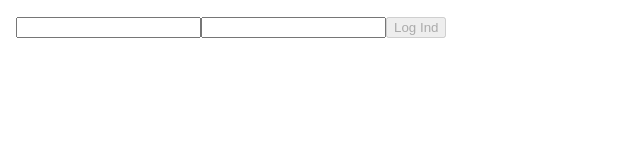
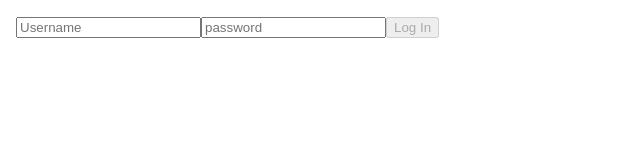
Before and after one commit to jonasholbech/videogallery, a React (Create React App) app: page / in a window 1280 px wide. Shown: the top 160 px of the page, without its empty margins (0-640 px from the left). Built offline with nearby package versions, Linux system fonts and the light colour scheme.

Commit message:
basic validation through browser api

```diff
--- a/src/pages/Login.js
+++ b/src/pages/Login.js
@@ -1,31 +1,35 @@
-import React, { useState, useContext } from "react";
+import React, { useState, useContext, useRef } from "react";
 import { navigate } from "@reach/router";
-
+import styles from "./Login.module.css";
 import { store } from "../modules/store.js";
 import { post } from "../modules/fetch";
 import { url } from "../modules/settings";
 
 export default function Login(props) {
   const [username, setUsername] = useState("");
+  const [userNameHasError, setUsernameHasError] = useState(false);
   const [password, setPassword] = useState("");
+  const [passwordHasError, setPasswordHasError] = useState(false);
   const [errorMessage, setErrorMessage] = useState("");
-  const [canSubmit, setCanSubmit] = useState(false);
+
   const { state, dispatch } = useContext(store);
+  const formRef = useRef(null);
 
+  function checkValidity() {
+    const form = formRef.current;
+    form.elements.submit.disabled = !form.checkValidity();
+  }
   function inputChanged(e) {
     if (e.target.name === "username") {
       setUsername(e.target.value);
     } else if (e.target.name === "password") {
       setPassword(e.target.value);
     }
-    if (username.length > 2 && password.length > 2) {
-      setCanSubmit(true);
-    } else {
-      setCanSubmit(false);
-    }
+    checkValidity();
   }
   function submit(e) {
     e.preventDefault();
+
     post(
       `${url}api-bearer-auth/v1/login/`,
       {
@@ -75,20 +79,30 @@ export default function Login(props) {
         },
 */
   return (
-    <form onSubmit={submit}>
+    <form onSubmit={submit} noValidate ref={formRef}>
       <input
         type="text"
         name="username"
+        minLength="3"
+        required
+        placeholder="Username"
+        onFocus={checkValidity}
+        onBlur={checkValidity}
         value={username}
         onChange={inputChanged}
       />
       <input
         type="password"
         name="password"
+        minLength="3"
+        required
+        placeholder="password"
+        onFocus={checkValidity}
+        onBlur={checkValidity}
         value={password}
         onChange={inputChanged}
       />
-      <button disabled={!canSubmit}>Log Ind</button>
+      <input type="submit" name="submit" value="Log In" disabled />
       {errorMessage}
     </form>
   );
--- /dev/null
+++ b/src/pages/Login.module.css
@@ -0,0 +1,6 @@
+.error {
+  border: 1px solid red;
+}
+.error:placeholder-shown {
+  border: 1px solid #000;
+}
```
